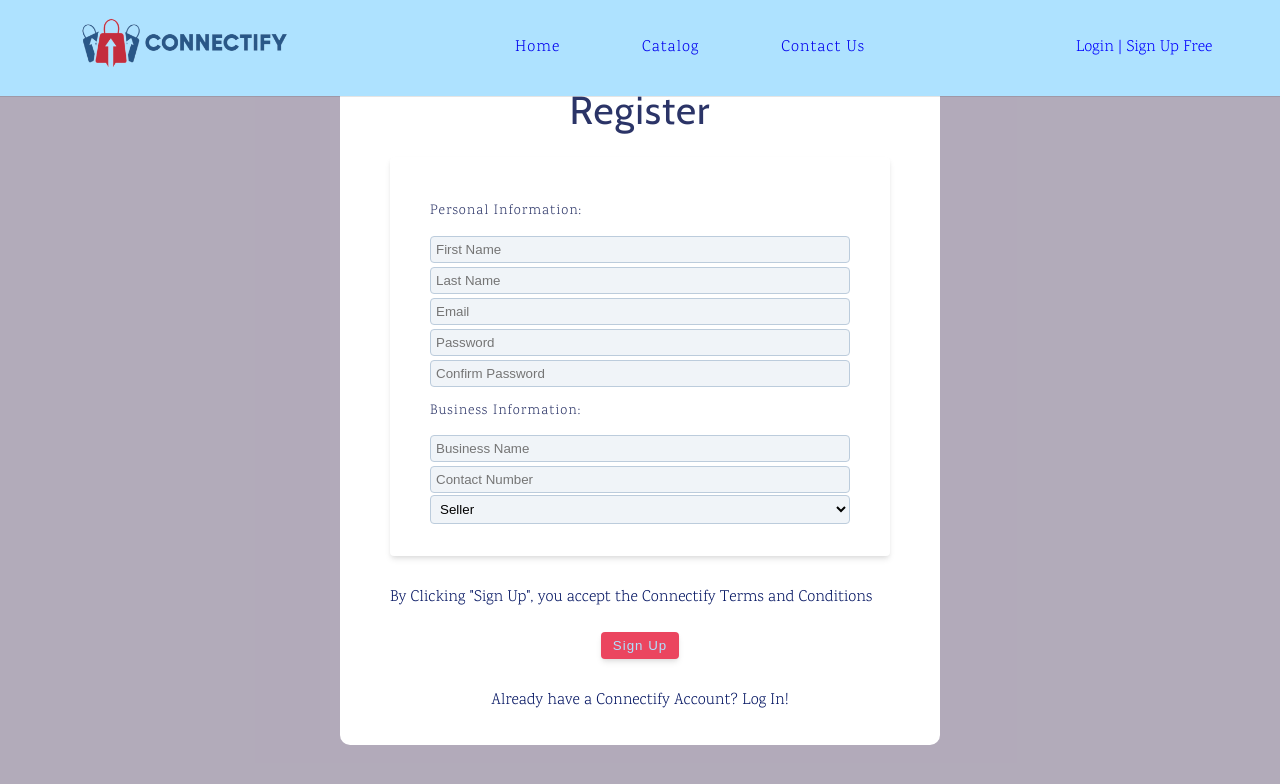
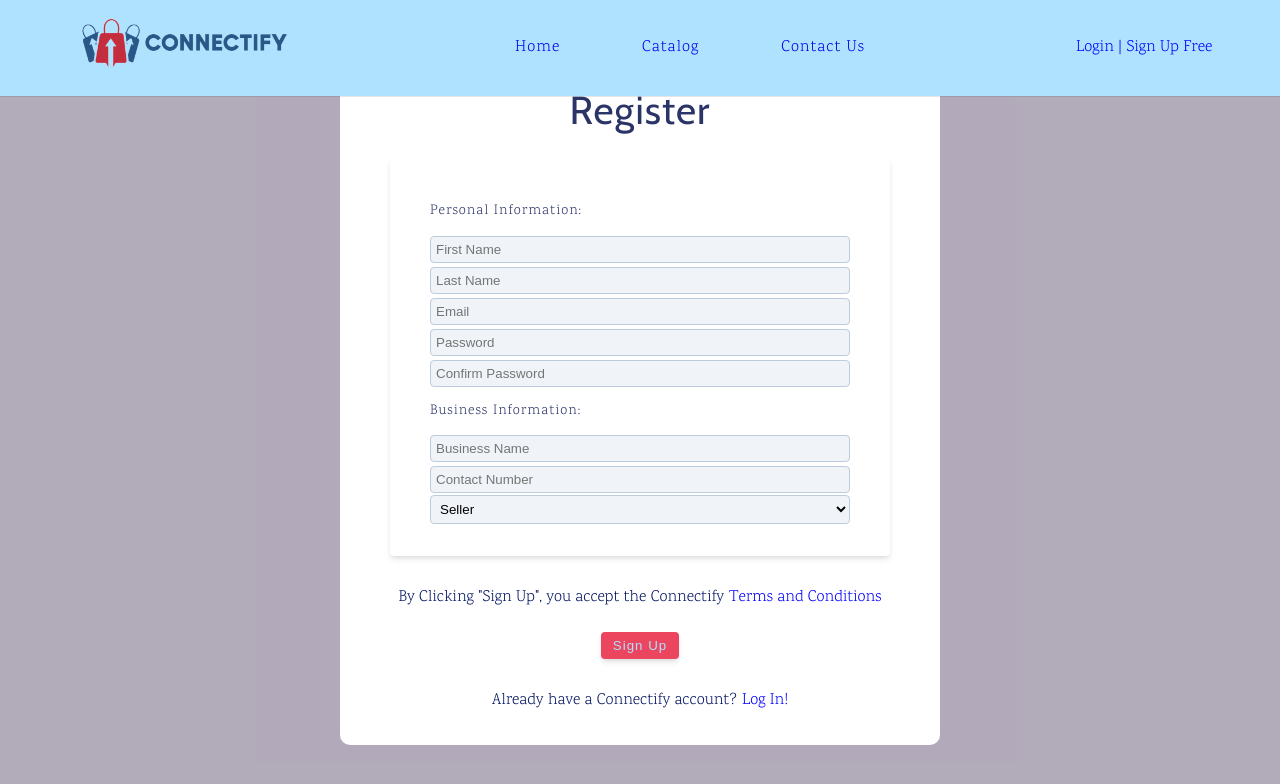
Before and after one commit to r4sy4n/connectify, a React (Create React App) app in the folder client/: page /register in a window 1280 px wide. Both pictures are taken after a click on the button "Sign Up Free". Shown: the top 784 px of the page. Built offline with nearby package versions, Linux system fonts and the light colour scheme; some icons are missing.

Commit message:
fix: aligned registration form

```diff
--- a/client/src/assets/wrappers/ModalWrapper.js
+++ b/client/src/assets/wrappers/ModalWrapper.js
@@ -91,6 +91,7 @@ const RegisterWrapper = styled(LoginWrapper)`
 
     .buttonContainer {
         position: relative;
+        text-align: center;
     }
 
     form {
@@ -105,8 +106,15 @@ const RegisterWrapper = styled(LoginWrapper)`
         cursor: pointer;
     }
 
-    .already_member {
-        text-align: center;
+    .already-member, .terms-container {
+        display: flex;
+        justify-content: center;
+        gap: 5px;
+    }
+
+    .member-log-in, .terms {
+        color: blue;
+        cursor: pointer;
     }
 `
 
--- a/client/src/components/LoginRegister.js
+++ b/client/src/components/LoginRegister.js
@@ -439,7 +439,10 @@ const LoginRegister = ({ closeModal }) => {
 
                     <br/>
 
-                    <p>By Clicking "Sign Up", you accept the Connectify <span>Terms and Conditions</span></p>
+                    <div className='terms-container'>
+                        <p className='terms-text'>By Clicking "Sign Up", you accept the Connectify</p>
+                        <p className='terms'>Terms and Conditions</p>
+                    </div>
 
                     <div className='buttonContainer'>
                         <button
@@ -453,8 +456,9 @@ const LoginRegister = ({ closeModal }) => {
 
                     <br/>
 
-                    <div className='already_member'>
-                      <p>Already have a Connectify Account? <span className='login-text' onClick={ formToggle }>Log In!</span></p>
+                    <div className='already-member'>
+                        <p className='member-text'>Already have a Connectify account?</p> {' '}
+                        <p className='member-log-in' onClick={formToggle}>Log In!</p>
                     </div>
             </RegisterWrapper>
 
```
